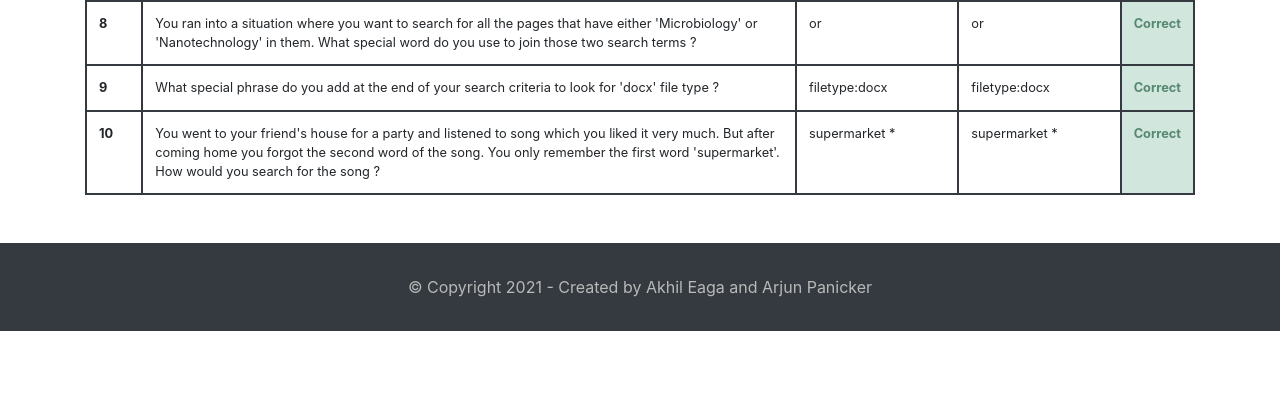
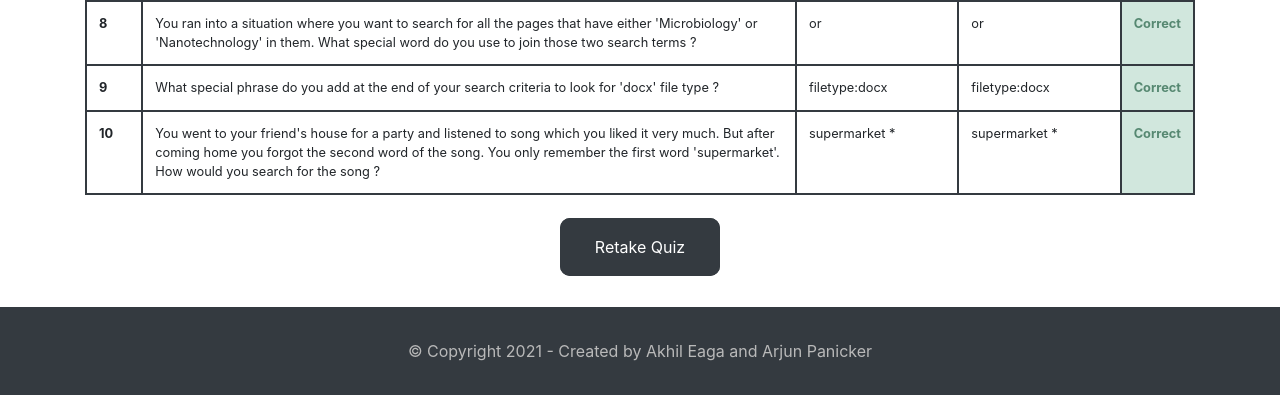
Before and after one commit to Akhil-Eaga/hyper-search-web-application, a Flask app: page /feedback in a window 1280 px wide. Shown: the part 729-1124 px from the top of the page. Before the commit the page ends 1060 px from the top, so only its background shows below. Run offline with Flask 2, Linux system fonts and the light colour scheme; a user stored in the database is signed in; data comes from the database, SQL or seed files in the repository; both versions use the stored data as it was after the commit; some libraries are stand-ins or nearby versions.

Commit message:
minor styling corrections in the feedback page

```diff
--- a/app.py
+++ b/app.py
@@ -100,20 +100,17 @@ class QuizForm(FlaskForm):
 def index():
     return render_template("index.html", page_title="Home Page")
 
-
+# route to the stats page
 @app.route('/stats')
 def stats():
     # Number of users
     user_count = User.query.count()
-    # Number of users who completed the test
     # Number of users who attempted the test
     unattempted_user_count = User.query.filter(User.quiz_answers == "").filter_by(score = 0).count()
+    # Number of users who completed the test is the sum of zero and non zero scorers
     zero_score_users = User.query.filter(User.quiz_answers != "").filter_by(score = 0).count()
     nonzero_score_users = User.query.filter(User.quiz_answers != "").filter(User.score != 0).count()
-    print(zero_score_users)
-    # total_score = User.query(User.quiz_answers != "", func.sum(User.score)).all()
-    print()
-    # Avg score all the users (do not add if the score is 0 and if answer == "")
+
     return render_template('stats.html', page_title = "Stats", user_count = user_count, unattempted_user_count = unattempted_user_count, zero_score_users = zero_score_users, nonzero_score_users = nonzero_score_users)
 
 # login route to access login form
@@ -195,7 +192,6 @@ def quiz():
 
         # __sep__ is used as the separator to join the answers into a string
         answers = "__sep__".join(answers)
-        # user = User.query.filter_by(username = current_user.username).first()
         user = User.query.get(current_user.id)
         user.quiz_answers = answers
         db.session.add(user)
@@ -239,7 +235,6 @@ def feedback():
             boolean_score.append("Wrong")
 
     my_user.score = score
-    print("Score is " + str(score))
     db.session.add(my_user)
     db.session.commit()
 
@@ -249,6 +244,10 @@ def feedback():
 def error(page_name):
     return render_template("error.html", page_title = "Error",  page_name = page_name)
 
+
+###########################
 # running the app.py script
+###########################
+
 if __name__ == "__main__":
     app.run(debug=True)
--- a/static/css/feedbackpage.css
+++ b/static/css/feedbackpage.css
@@ -52,3 +52,22 @@ td {
     background-color: #F8D7DA;
     color: #ac545c;
 }
+
+.retake-quiz-link-container {
+    text-align: center;
+}
+
+.retake-quiz-link-container a {
+    padding: 1rem 2rem;
+    background-color:#343A40;
+    border: 3px solid #343A40;
+    border-radius: 10px;
+    color: white;
+    transition: background-color 0.2s, color 0.2s;
+    text-decoration: none;
+}
+
+.retake-quiz-link-container a:hover {
+    color:#343A40;
+    background-color: white;
+}
--- a/static/css/styles.css
+++ b/static/css/styles.css
@@ -7,7 +7,7 @@ GLOBAL STYLES
 }
 
 .navbar-brand {
-    font-family: 'Faster One', cursive;
+    font-family: 'Faster One', 'Lato', sans-serif;
     font-size: 2rem;
 }
 
--- a/templates/feedback.html
+++ b/templates/feedback.html
@@ -46,12 +46,14 @@
             {% endif %}
         </tr>
         {% endfor %}
-        {% else %}
+    </table>
 
-        {% endif %}
+    <br>
 
-
-    </table>
+    <div class="retake-quiz-link-container">
+        <a href="{{url_for('quiz')}}">Retake Quiz</a>
+    </div>
+    {% endif %}
 </div>
 
 {% endblock %}
```
Also changed, not shown: static/css/quizpage.css (+10 -4 lines), templates/quiz.html (+5 -3 lines), database.db, 1 other file.
